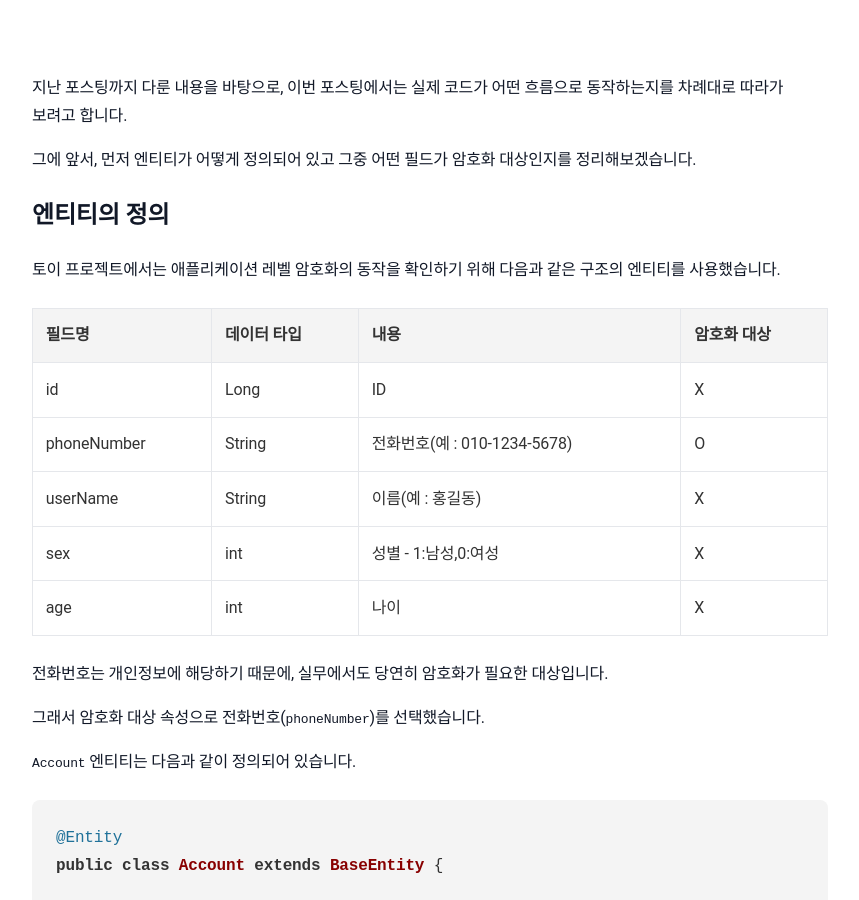
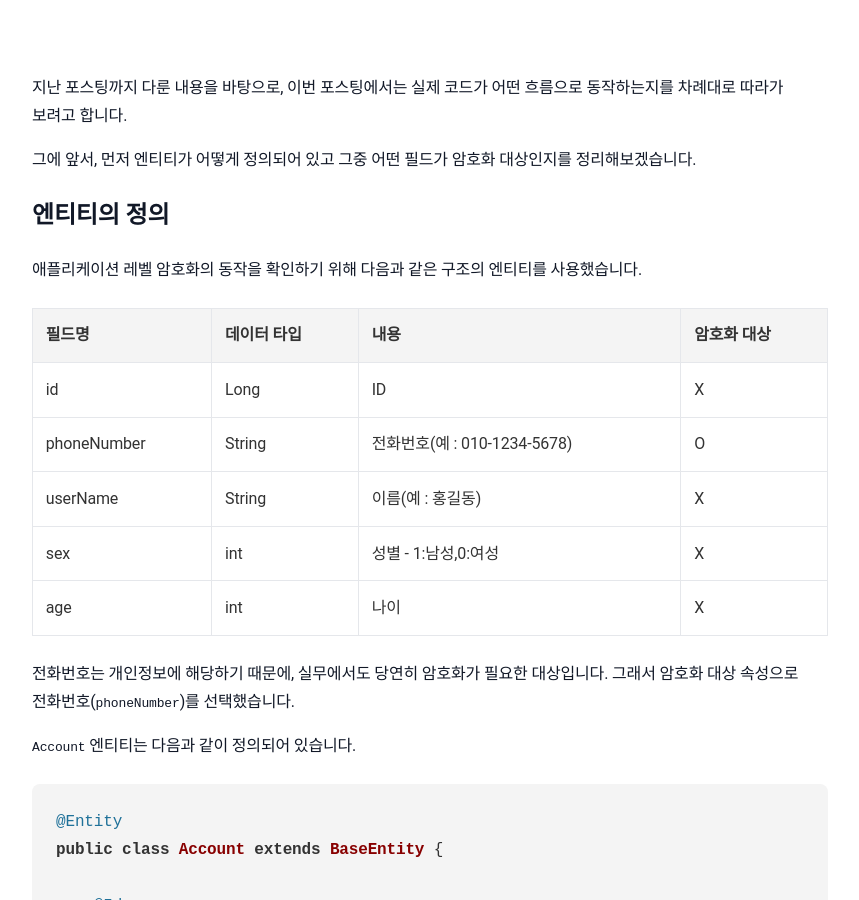
Before and after one commit to sanghoon-lee/sanghoon-lee.github.io, a Jekyll site: the page built from _posts/2026-01-31-JPACryptoConverter5.md, in a window 1280 px wide and 900 px high, scrolled down 307 px. Shown: the whole window, without its empty margins (210-1069 px from the left). Built offline with Jekyll 4.4.1, drawn with Linux system fonts in a browser that asks for light colours; nearby versions of some CDN libraries; comment, search, counter and statistics services are not loaded.

Commit message:
AttributeConveter 포스팅 내용 수정

```diff
--- a/_posts/2026-01-31-JPACryptoConverter5.md
+++ b/_posts/2026-01-31-JPACryptoConverter5.md
@@ -14,7 +14,7 @@ categories: 토이프로젝트
 
 ## 엔티티의 정의
 
-토이 프로젝트에서는 애플리케이션 레벨 암호화의 동작을 확인하기 위해 다음과 같은 구조의 엔티티를 사용했습니다.
+애플리케이션 레벨 암호화의 동작을 확인하기 위해 다음과 같은 구조의 엔티티를 사용했습니다.
 
 | 필드명 | 데이터 타입 | 내용 | 암호화 대상 |
 | --- | --- | --- | ---- |
@@ -24,11 +24,7 @@ categories: 토이프로젝트
 | sex | int | 성별 - 1:남성,0:여성 | X |
 | age | int | 나이 | X |
 
-
-전화번호는 개인정보에 해당하기 때문에,
-실무에서도 당연히 암호화가 필요한 대상입니다.
-
-그래서 암호화 대상 속성으로 전화번호(`phoneNumber`)를 선택했습니다.
+전화번호는 개인정보에 해당하기 때문에, 실무에서도 당연히 암호화가 필요한 대상입니다. 그래서 암호화 대상 속성으로 전화번호(`phoneNumber`)를 선택했습니다.
 
 `Account` 엔티티는 다음과 같이 정의되어 있습니다.
 
```
